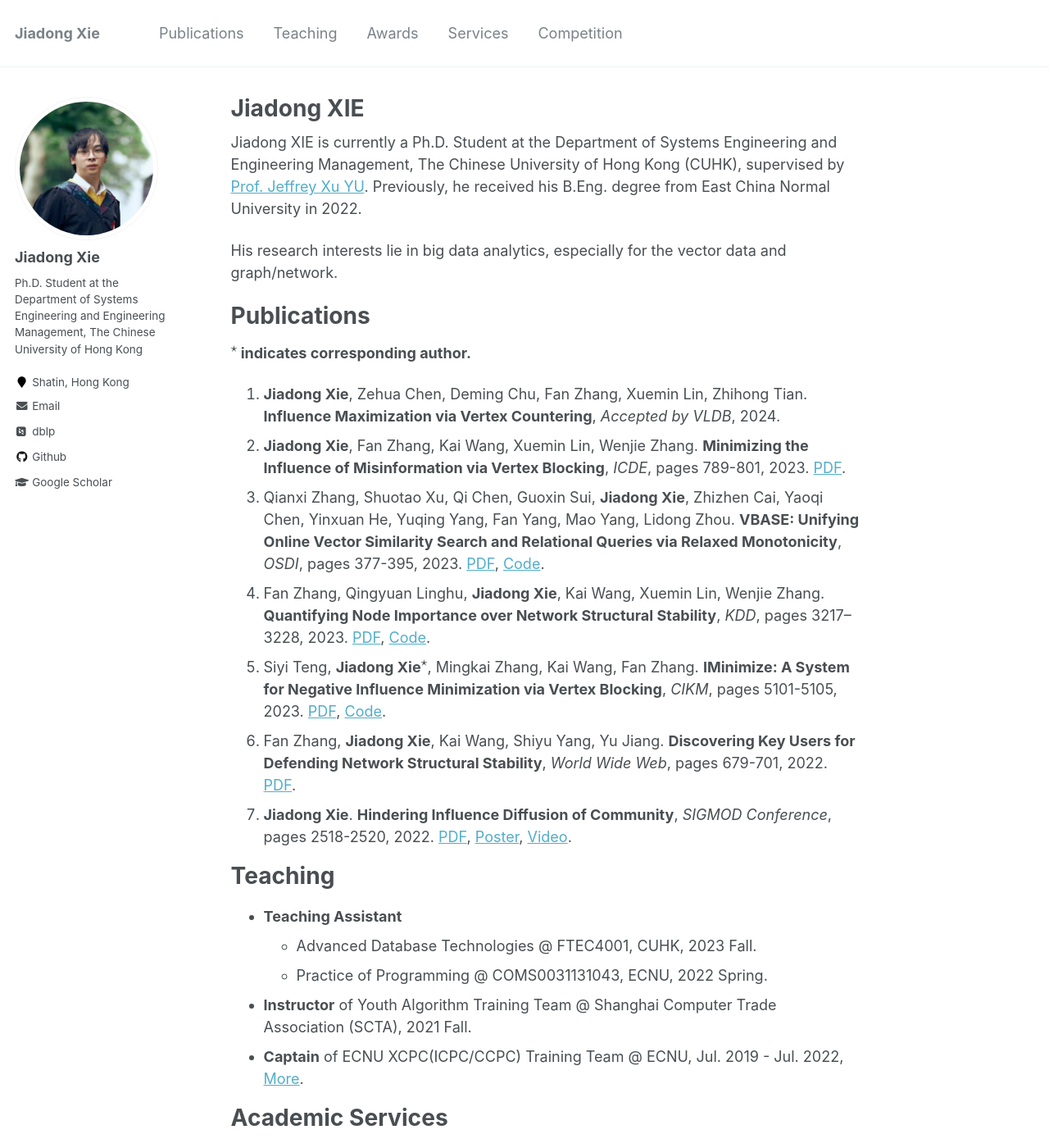
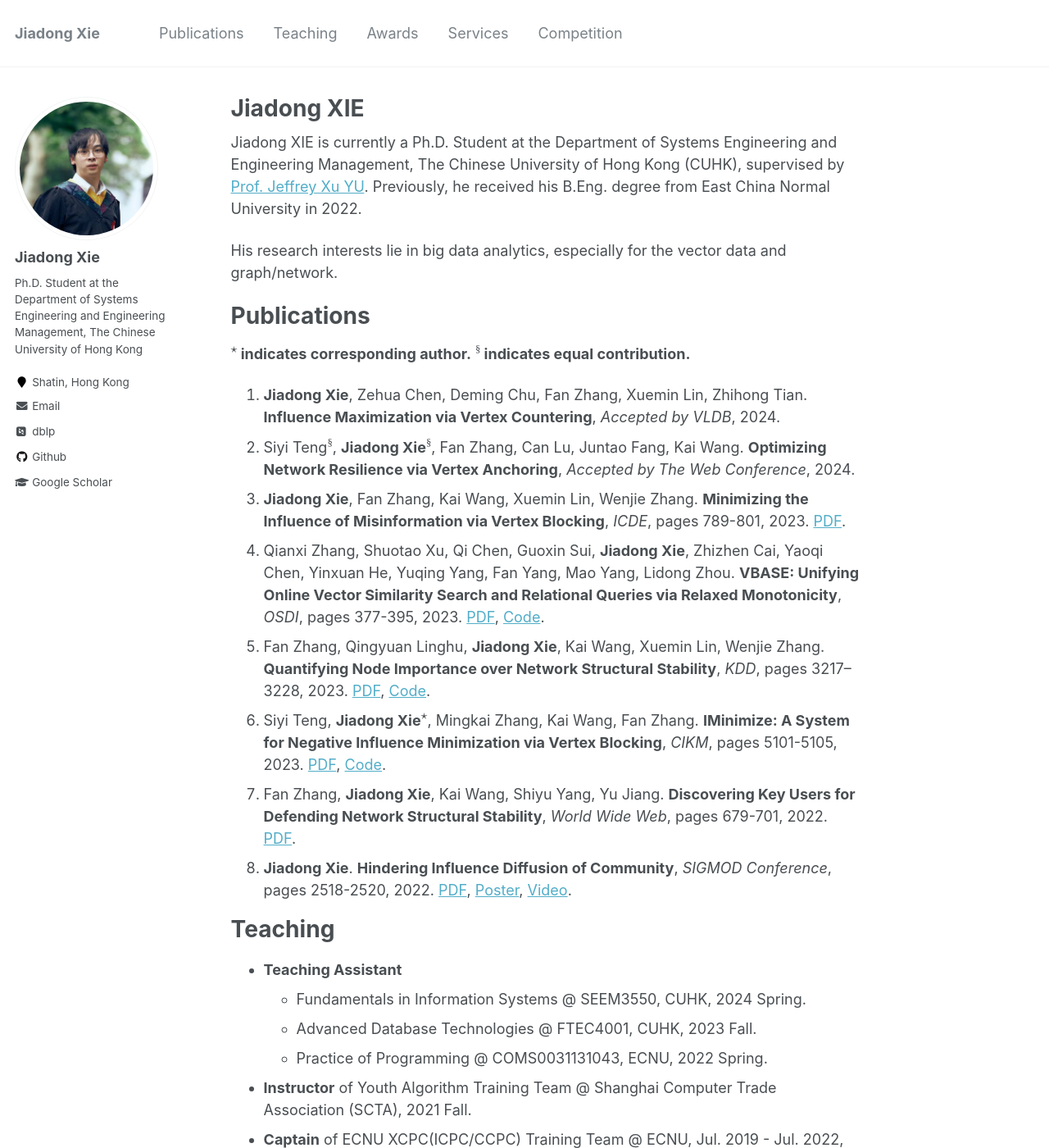
Before and after one commit to Xiejiadong/Xiejiadong.github.io, a Jekyll site: the page built from _pages/about.md, in a window 1280 px wide and 1400 px high. Shown: the whole window at 82% size. Built offline with Jekyll 4.4.1, drawn with Linux system fonts in a browser that asks for light colours; some web fonts are replaced; formulas are drawn with MathJax 3.

Commit message:
Update about.md

```diff
--- a/_pages/about.md
+++ b/_pages/about.md
@@ -17,20 +17,23 @@ His research interests lie in big data analytics, especially for the vector data
 Publications
 ======
 **$^\star$ indicates corresponding author.**
+**$^\S$ indicates equal contribution.**
 
 1. **Jiadong Xie**, Zehua Chen, Deming Chu, Fan Zhang, Xuemin Lin, Zhihong Tian. **Influence Maximization via Vertex Countering**, *Accepted by VLDB*, 2024.
-2. **Jiadong Xie**, Fan Zhang, Kai Wang, Xuemin Lin, Wenjie Zhang. **Minimizing the Influence of Misinformation via Vertex Blocking**, *ICDE*, pages 789-801, 2023. [PDF](/files/paper/%5Bicde23%5DInfluence%20Minimization.pdf).
-3. Qianxi Zhang, Shuotao Xu, Qi Chen, Guoxin Sui, **Jiadong Xie**, Zhizhen Cai, Yaoqi Chen, Yinxuan He, Yuqing Yang, Fan Yang, Mao Yang, Lidong Zhou. **VBASE: Unifying Online Vector Similarity Search and Relational Queries via Relaxed Monotonicity**, *OSDI*, pages 377-395, 2023. [PDF](/files/paper/%5Bosdi23%5Dmulti-topk.pdf), [Code](https://github.com/Catoverflow/VBASE-artifacts).
-4. Fan Zhang, Qingyuan Linghu, **Jiadong Xie**, Kai Wang, Xuemin Lin, Wenjie Zhang. **Quantifying Node Importance over Network Structural Stability**, *KDD*, pages 3217–3228, 2023. [PDF](/files/paper/%5Bkdd23%5Dnode-importance.pdf), [Code](https://github.com/Xiejiadong/Quantifying-Node-Importance-over-Network-Structural-Stability).
-5. Siyi Teng, **Jiadong Xie$^\star$**, Mingkai Zhang, Kai Wang, Fan Zhang. **IMinimize: A System for Negative Influence Minimization via Vertex Blocking**, *CIKM*, pages 5101-5105, 2023. [PDF](/files/paper/%5Bcikm23%5DIMinimize--demo.pdf), [Code](https://github.com/Tsyxxxka/IMinimize).
-6. Fan Zhang, **Jiadong Xie**, Kai Wang, Shiyu Yang, Yu Jiang. **Discovering Key Users for Defending Network Structural Stability**, *World Wide Web*, pages 679-701, 2022. [PDF](/files/paper/%5Bwwwj22%5Dcollapse%20coreness.pdf).
-7. **Jiadong Xie**. **Hindering Influence Diffusion of Community**, *SIGMOD Conference*, pages 2518-2520, 2022. [PDF](/files/paper/%5Bsigmod22%5DHindering%20Influence%20Diffusion%20of%20Community.pdf), [Poster](/files/attachments/Jiadong_Xie_Poster.pdf), [Video](/files/attachments/Jiadong_Xie_pre_video.mp4).
+2. Siyi Teng$^\S$, **Jiadong Xie$^\S$**, Fan Zhang, Can Lu, Juntao Fang, Kai Wang. **Optimizing Network Resilience via Vertex Anchoring**, *Accepted by The Web Conference*, 2024.
+3. **Jiadong Xie**, Fan Zhang, Kai Wang, Xuemin Lin, Wenjie Zhang. **Minimizing the Influence of Misinformation via Vertex Blocking**, *ICDE*, pages 789-801, 2023. [PDF](/files/paper/%5Bicde23%5DInfluence%20Minimization.pdf).
+4. Qianxi Zhang, Shuotao Xu, Qi Chen, Guoxin Sui, **Jiadong Xie**, Zhizhen Cai, Yaoqi Chen, Yinxuan He, Yuqing Yang, Fan Yang, Mao Yang, Lidong Zhou. **VBASE: Unifying Online Vector Similarity Search and Relational Queries via Relaxed Monotonicity**, *OSDI*, pages 377-395, 2023. [PDF](/files/paper/%5Bosdi23%5Dmulti-topk.pdf), [Code](https://github.com/Catoverflow/VBASE-artifacts).
+5. Fan Zhang, Qingyuan Linghu, **Jiadong Xie**, Kai Wang, Xuemin Lin, Wenjie Zhang. **Quantifying Node Importance over Network Structural Stability**, *KDD*, pages 3217–3228, 2023. [PDF](/files/paper/%5Bkdd23%5Dnode-importance.pdf), [Code](https://github.com/Xiejiadong/Quantifying-Node-Importance-over-Network-Structural-Stability).
+6. Siyi Teng, **Jiadong Xie$^\star$**, Mingkai Zhang, Kai Wang, Fan Zhang. **IMinimize: A System for Negative Influence Minimization via Vertex Blocking**, *CIKM*, pages 5101-5105, 2023. [PDF](/files/paper/%5Bcikm23%5DIMinimize--demo.pdf), [Code](https://github.com/Tsyxxxka/IMinimize).
+7. Fan Zhang, **Jiadong Xie**, Kai Wang, Shiyu Yang, Yu Jiang. **Discovering Key Users for Defending Network Structural Stability**, *World Wide Web*, pages 679-701, 2022. [PDF](/files/paper/%5Bwwwj22%5Dcollapse%20coreness.pdf).
+8. **Jiadong Xie**. **Hindering Influence Diffusion of Community**, *SIGMOD Conference*, pages 2518-2520, 2022. [PDF](/files/paper/%5Bsigmod22%5DHindering%20Influence%20Diffusion%20of%20Community.pdf), [Poster](/files/attachments/Jiadong_Xie_Poster.pdf), [Video](/files/attachments/Jiadong_Xie_pre_video.mp4).
 
 
 Teaching
 ======
 
 - **Teaching Assistant**
+  - Fundamentals in Information Systems @ SEEM3550, CUHK, 2024 Spring.
   - Advanced Database Technologies @ FTEC4001, CUHK, 2023 Fall.
   - Practice of Programming @ COMS0031131043, ECNU, 2022 Spring.
 - **Instructor** of Youth Algorithm Training Team @ Shanghai Computer Trade Association (SCTA), 2021 Fall.
```
